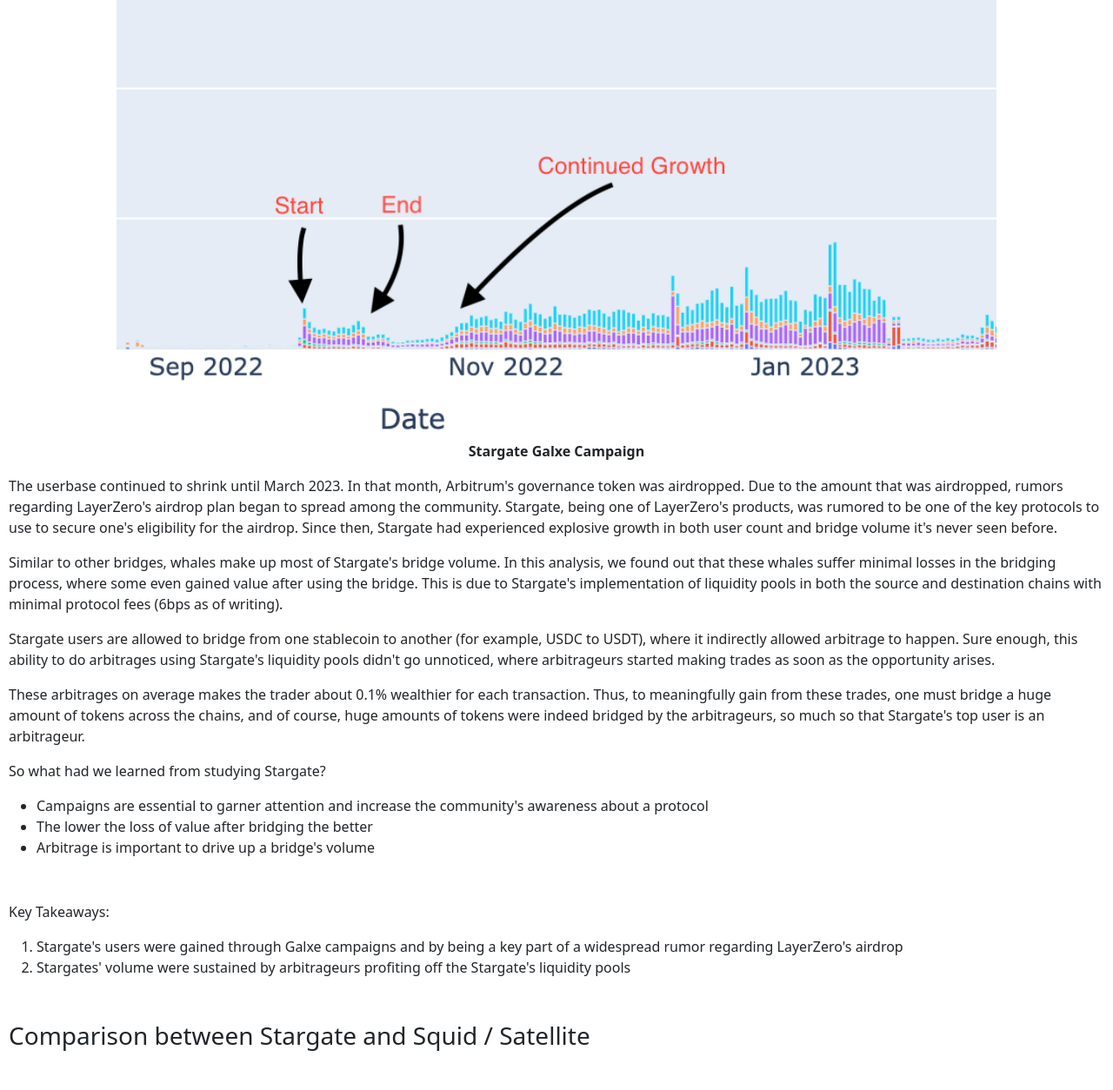
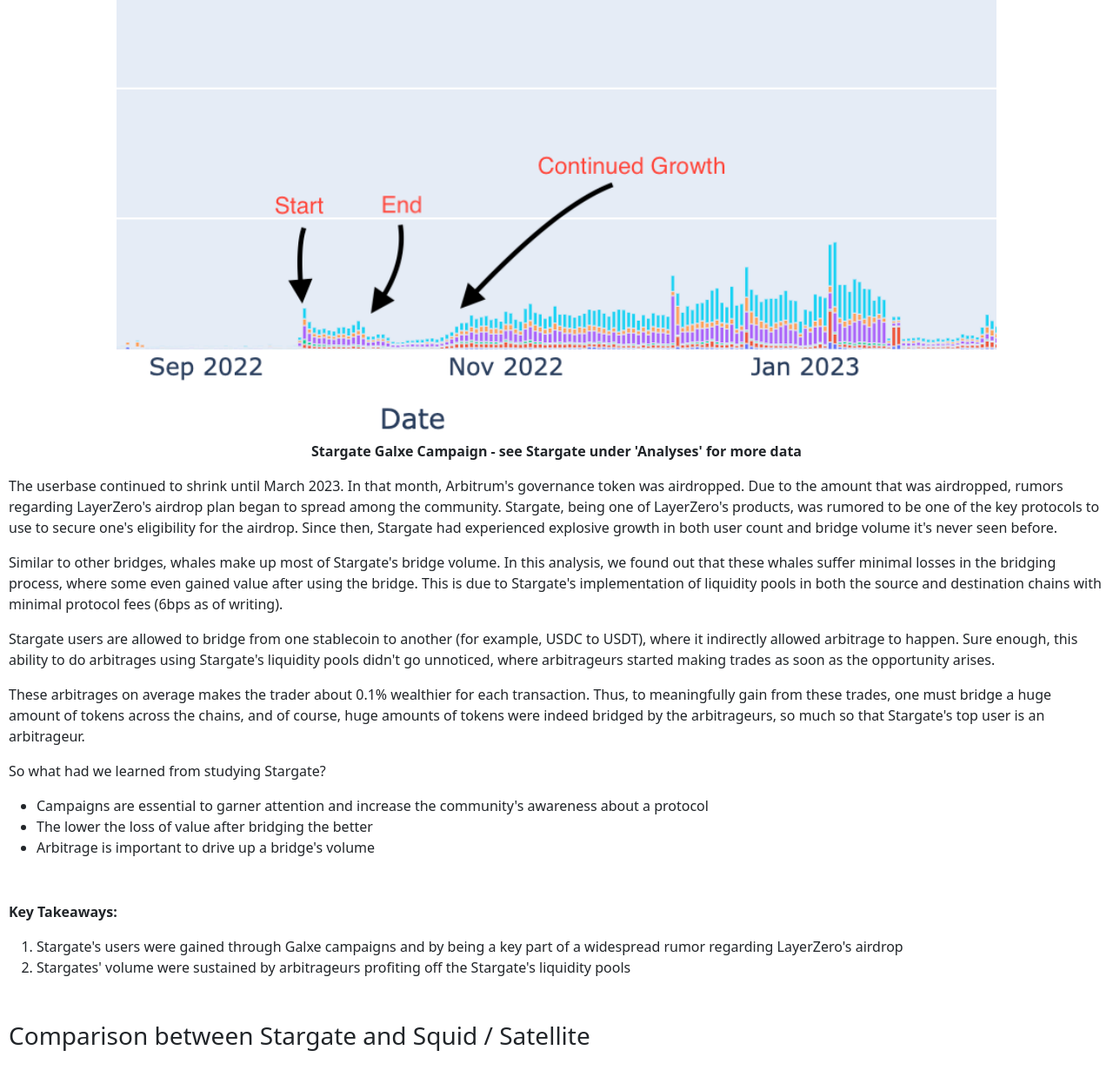
Before and after one commit to KidaCrypto/axelar-bridge-analysis, a Flask app: page / in a window 1280 px wide. Shown: the part 305-1559 px from the top of the page at 87% size. Run offline with Flask 3, Linux system fonts and the light colour scheme; some libraries are stand-ins or nearby versions.

Commit message:
More minor changes

```diff
--- a/website/templates/tab-overview.html
+++ b/website/templates/tab-overview.html
@@ -10,7 +10,7 @@
 
 <div class="d-flex flex-column align-items-center my-3">
     <img src="{{ url_for('static', filename='images/stargate_galxe.png') }}" alt="Stargate Galxe Campaign" height="500" class="mb-2">
-    <strong>Stargate Galxe Campaign</strong>
+    <strong>Stargate Galxe Campaign - see Stargate under 'Analyses' for more data</strong>
 </div>
 <p>
     The userbase continued to shrink until March 2023. In that month, Arbitrum's governance token was airdropped. Due to the amount that was airdropped, rumors regarding LayerZero's airdrop plan began to spread among the community. Stargate, being one of LayerZero's products, was rumored to be one of the key protocols to use to secure one's eligibility for the airdrop. Since then, Stargate had experienced explosive growth in both user count and bridge volume it's never seen before.
@@ -33,7 +33,7 @@
     </ul>
 </p>
 <p>
-    Key Takeaways:
+    <strong>Key Takeaways:</strong>
     <ul style="list-style: decimal;">
         <li>Stargate's users were gained through Galxe campaigns and by being a key part of a widespread rumor regarding LayerZero's airdrop</li>
         <li>Stargates' volume were sustained by arbitrageurs profiting off the Stargate's liquidity pools</li>
```
